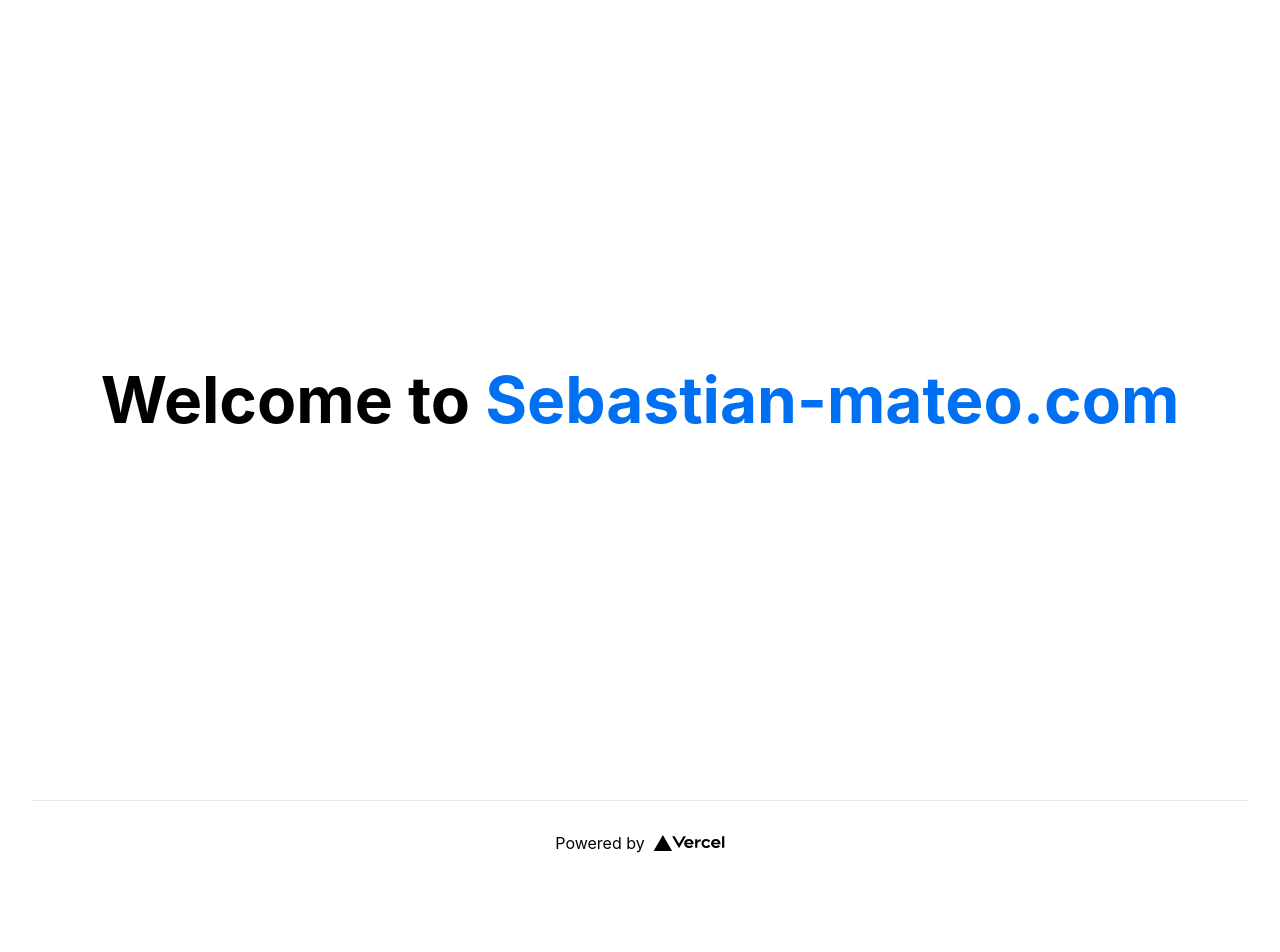
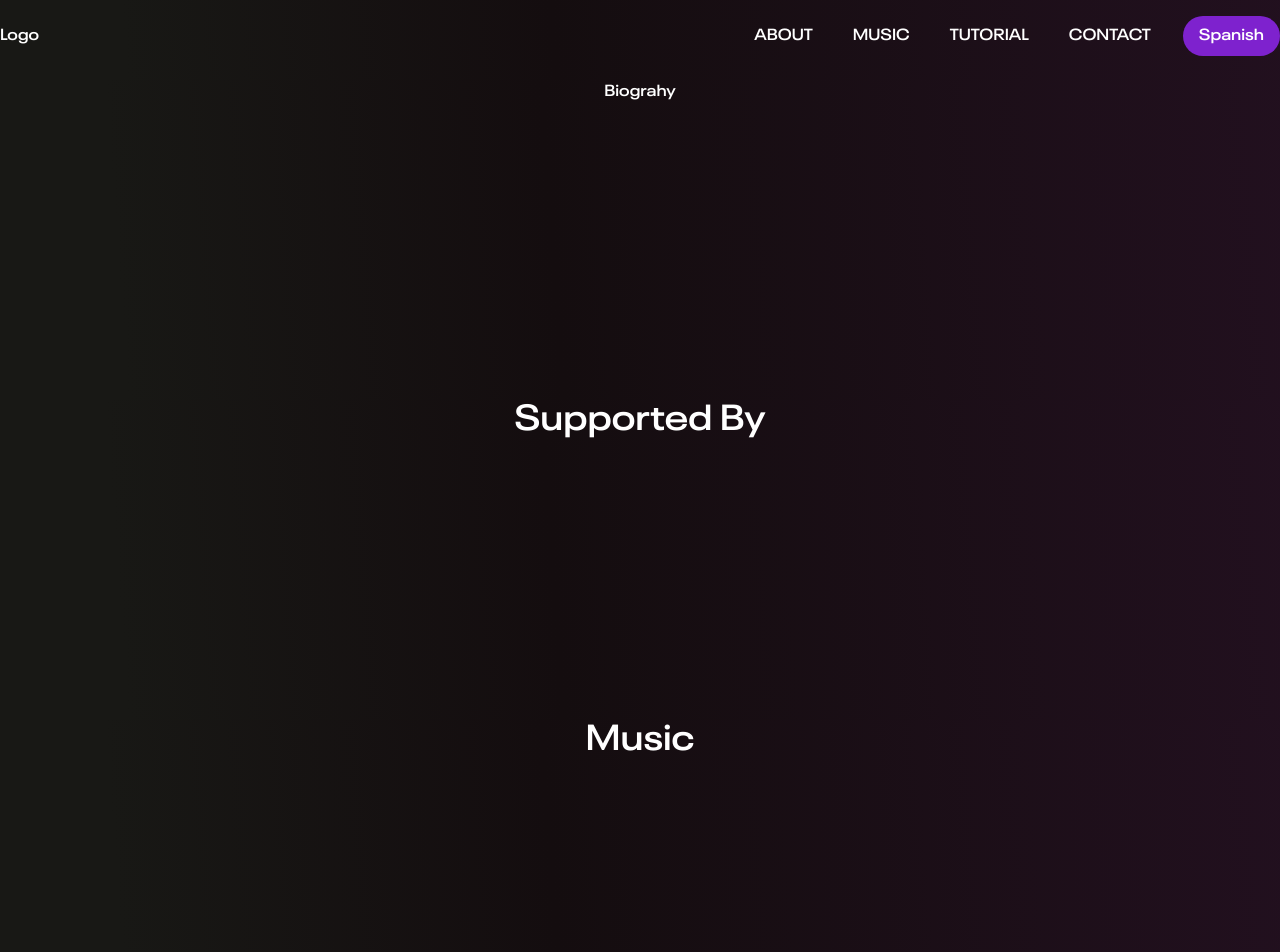
Before and after one commit to AmanAhuja22/Sebastian-Portfolio, a Next.js app: page / in a window 1280 px wide. Shown: the top 952 px of the page. Before the commit the page ends 885 px from the top, so only its background shows below. Built offline with nearby package versions, Linux system fonts and the light colour scheme.

Commit message:
Theme with TailwindCss initiated

```diff
--- /dev/null
+++ b/components/Biography/index.js
@@ -0,0 +1,9 @@
+import React from "react";
+
+const Biograhy = () => {
+	return (
+		<div className="h-80 purple-gradient text-center text-white">Biograhy</div>
+	);
+};
+
+export default Biograhy;
--- /dev/null
+++ b/components/GigList/index.js
@@ -0,0 +1,11 @@
+import React from "react";
+
+const GigList = () => {
+	return (
+		<div className="text-white text-center purple-gradient h-80 text-4xl">
+			GigList
+		</div>
+	);
+};
+
+export default GigList;
--- /dev/null
+++ b/components/Music/index.js
@@ -0,0 +1,11 @@
+import React from "react";
+
+const Music = () => {
+	return (
+		<div className="purple-gradient text-white text-center h-80 text-4xl">
+			Music
+		</div>
+	);
+};
+
+export default Music;
--- /dev/null
+++ b/components/Support/index.js
@@ -0,0 +1,11 @@
+import React from "react";
+
+const Support = () => {
+	return (
+		<div className="text-white purple-gradient text-center h-80 text-4xl">
+			Supported By
+		</div>
+	);
+};
+
+export default Support;
--- /dev/null
+++ b/components/shared/Footer/index.js
@@ -0,0 +1,7 @@
+import React from "react";
+
+const Footer = () => {
+	return <div className="bg-[#160F15] h-80 text-white text-center">Footer</div>;
+};
+
+export default Footer;
--- /dev/null
+++ b/components/shared/Header/index.js
@@ -0,0 +1,34 @@
+import React from "react";
+
+const Header = () => {
+	return (
+		<header className="purple-gradient items-center justify-center pt-4  text-white h-20">
+			<nav className="container flex  justify-between items-center ">
+				<div className="">Logo</div>
+
+				<div className=" flex items-center">
+					<ul className=" flex uppercase">
+						<li className="pr-4 cursor-pointer hover:bg-gray-600 hover:bg-opacity-10 p-2 mr-4 hover:rounded-md">
+							About
+						</li>
+						<li className="pr-4 cursor-pointer hover:bg-gray-600 hover:bg-opacity-10 p-2 mr-4 hover:rounded-md">
+							Music
+						</li>
+						<li className="pr-4 cursor-pointer hover:bg-gray-600 hover:bg-opacity-10 p-2 mr-4 hover:rounded-md">
+							Tutorial
+						</li>
+						<li className="pr-4 cursor-pointer hover:bg-gray-600 hover:bg-opacity-10 p-2 mr-4 hover:rounded-md">
+							Contact
+						</li>
+					</ul>
+
+					<button className="bg-purple-700 rounded-full px-4 py-2">
+						Spanish
+					</button>
+				</div>
+			</nav>
+		</header>
+	);
+};
+
+export default Header;
--- a/package.json
+++ b/package.json
@@ -14,7 +14,10 @@
     "react-dom": "18.2.0"
   },
   "devDependencies": {
+    "autoprefixer": "^10.4.9",
     "eslint": "8.23.0",
-    "eslint-config-next": "12.2.5"
+    "eslint-config-next": "12.2.5",
+    "postcss": "^8.4.16",
+    "tailwindcss": "^3.1.8"
   }
 }
--- a/pages/index.js
+++ b/pages/index.js
@@ -1,34 +1,22 @@
 import Head from "next/head";
-import Image from "next/image";
+import Biograhy from "../components/Biography";
+import GigList from "../components/GigList";
+import Music from "../components/Music";
+import Footer from "../components/shared/Footer";
+import Header from "../components/shared/Header";
+import Support from "../components/Support";
+
 import styles from "../styles/Home.module.css";
 
 export default function Home() {
 	return (
-		<div className={styles.container}>
-			<Head>
-				<title>Create Next App</title>
-				<meta name="description" content="Generated by create next app" />
-				<link rel="icon" href="/favicon.ico" />
-			</Head>
-
-			<main className={styles.main}>
-				<h1 className={styles.title}>
-					Welcome to{" "}
-					<a href="https://sebastian-mateo.com">Sebastian-mateo.com</a>
-				</h1>
-			</main>
-
-			<footer className={styles.footer}>
-				<a
-					href="https://vercel.com?utm_source=create-next-app&utm_medium=default-template&utm_campaign=create-next-app"
-					target="_blank"
-					rel="noopener noreferrer">
-					Powered by{" "}
-					<span className={styles.logo}>
-						<Image src="/vercel.svg" alt="Vercel Logo" width={72} height={16} />
-					</span>
-				</a>
-			</footer>
-		</div>
+		<>
+			<Header />
+			<Biograhy />
+			<Support />
+			<Music />
+			<GigList />
+			<Footer />
+		</>
 	);
 }
--- /dev/null
+++ b/postcss.config.js
@@ -0,0 +1,6 @@
+module.exports = {
+  plugins: {
+    tailwindcss: {},
+    autoprefixer: {},
+  },
+}
--- a/styles/globals.css
+++ b/styles/globals.css
@@ -1,9 +1,22 @@
+@tailwind base;
+@tailwind components;
+@tailwind utilities;
+
+@layer base {
+	@font-face {
+		font-family: "MyFont";
+		src: url("../public/fonts/NeuePlakExtendedSemiBold.woff2") format("woff2");
+		font-style: normal;
+	}
+}
+
 html,
 body {
 	padding: 0;
 	margin: 0;
-  font-family: -apple-system, BlinkMacSystemFont, Segoe UI, Roboto, Oxygen,
-    Ubuntu, Cantarell, Fira Sans, Droid Sans, Helvetica Neue, sans-serif;
+
+	font-family: MyFont, -apple-system, BlinkMacSystemFont, Segoe UI, Roboto,
+		Oxygen, Ubuntu, Cantarell, Fira Sans, Droid Sans, Helvetica Neue, sans-serif;
 }
 
 a {
@@ -24,3 +37,13 @@ a {
 		background: black;
 	}
 }
+
+.purple-gradient {
+	background: linear-gradient(
+		85.83deg,
+		#181815 9.84%,
+		#140d0f 43.24%,
+		#22101f 101.34%,
+		#181614 116.63%
+	);
+}
--- /dev/null
+++ b/tailwind.config.js
@@ -0,0 +1,15 @@
+/** @type {import('tailwindcss').Config} */
+module.exports = {
+	content: [
+		"./pages/**/*.{js,ts,jsx,tsx}",
+		"./components/**/*.{js,ts,jsx,tsx}",
+	],
+	theme: {
+		extend: {
+			fontFamily: {
+				satoshi: "MyFont, sans-serif",
+			},
+		},
+	},
+	plugins: [],
+};
```
Also changed, not shown: components/Tutorials/index.js (added), public/fonts/NeuePlakExtendedSemiBold.woff2 (added), 1 other file (tests, documents, lock files or other folders). Lines whose indentation alone changed are shown as unchanged.
